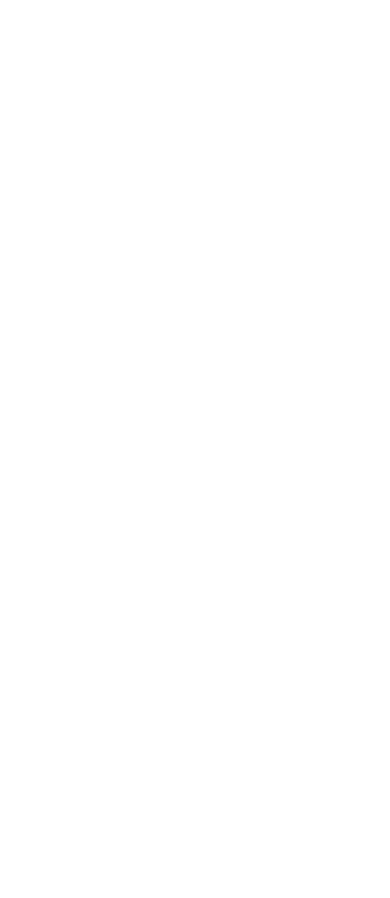
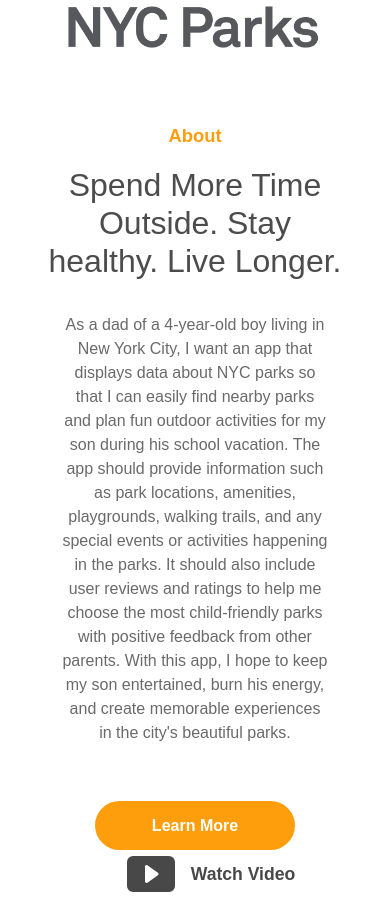
Before and after one commit to JoseC620/hackathon-team-5, a React (Create React App) app: page / in a window 390 px wide. Shown: the part 1220-2118 px from the top of the page. Before the commit the page ends 844 px from the top, so only its background shows below. Built offline with nearby package versions, Linux system fonts and the light colour scheme.

Commit message:
implemented About page, added more css styling, will explore functionality possibilites with team.

```diff
--- a/src/App.css
+++ b/src/App.css
@@ -375,38 +375,34 @@
   .primary-subheading {
     text-align: center;
   }
-    .watch-video-button {
-      margin-left: 0rem !important;
-      margin-top: 1rem;
-      font-size: 1rem !important;
-    }
-    .watch-video-button svg {
-      margin-right: 0.5rem !important;
-    }
+
   .about-section-image-container {
     margin-right: 0rem !important;
   }
-    .work-section-wrapper {
-      margin-top: 5rem !important;
+
+
+  .watch-video-button {
+    margin-left: 2rem;
+    background-color: transparent;
+    outline: none;
+    border: none;
+    border-radius: 5rem;
+    font-size: 1.1rem;
+    cursor: pointer;
+    font-weight: 600;
+    color: #484848;
+    transition: 0.2s;
+    display: flex;
+    align-items: center;
+    justify-content: center;
   }
-    .work-section-bottom {
-      margin-top: 1rem !important;
+  .watch-video-button svg {
+    font-size: 3rem;
+    margin-right: 1rem;
   }
-    .contact-form-container {
-      padding: 0.5rem !important;
-      flex-direction: column;
-      justify-content: center;
-      align-items: center;
-      border-radius: 1rem !important;
-    }
-    .contact-form-container input {
-      font-size: 1rem !important;
-      max-width: 100%;
-      padding: 0.5rem 1rem !important;
-      margin-bottom: 0.8rem !important;
-      text-align: center;
-    }
-    .footer-wrapper {
+
+
+  /* .footer-wrapper {
     flex-direction: column;
   }
   .footer-section-two {
@@ -415,7 +411,8 @@
   }
   .footer-section-columns {
     margin: 1rem 0rem;
-    }
+  } */
+
   .App {
     max-width: 95vw;
   }
--- a/src/App.js
+++ b/src/App.js
@@ -3,12 +3,14 @@
 import { BrowserRouter as Router, Routes, Route } from 'react-router-dom';
 import Nav from './Components/Nav';
 import Home from './Pages/Home';
+import About from './Pages/About';
 
 function App() {
   return (
     <div className="App">
       <Router>
         <Home />
+        <About />
       {/* <Nav /> */}
       </Router>
     </div>
--- /dev/null
+++ b/src/Pages/About.js
@@ -0,0 +1,37 @@
+import AboutBackground from '../assets/about-background.png';
+import AboutBackgroundImage from '../assets/about-background-image.png';
+import { BsPlayBtnFill } from 'react-icons/bs';
+
+export default function About() {
+  return (
+    <div>
+      <div className="about-section-container">
+      <div className="about-background-image-container">
+        <img src={AboutBackground} alt="" />
+      </div>
+      <div className="about-section-image-container">
+        <img src={AboutBackgroundImage} alt="" />
+      </div>
+      <div className="about-section-text-container">
+        <p className="primary-subheading">About</p>
+        <h1 className="primary-heading">
+          Spend More Time Outside. Stay healthy. Live Longer.
+        </h1>
+        <p className="primary-text">
+        As a dad of a 4-year-old boy living in New York City, I want an app that displays data about NYC parks so that I can easily find nearby parks and plan fun outdoor activities for my son during his school vacation. The app should provide information such as park locations, amenities, playgrounds, walking trails, and any special events or activities happening in the parks. It should also include user reviews and ratings to help me choose the most child-friendly parks with positive feedback from other parents. With this app, I hope to keep my son entertained, burn his energy, and create memorable experiences in the city's beautiful parks.
+        </p>
+        {/* <p className="primary-text">
+          Non tincidunt magna non et elit. Dolor turpis molestie dui magnis
+          facilisis at fringilla quam. OTHER USER STORIES OR TESIMONIALS.
+        </p> */}
+        <div className="about-buttons-container">
+          <button className="secondary-button">Learn More</button>
+          <button className="watch-video-button">
+            <BsPlayBtnFill /> Watch Video
+          </button>
+          </div>
+      </div>
+     </div>
+    </div>
+  );
+}
```
Also changed, not shown: src/assets/about-background-image.png (added), src/assets/about-background.png (added). Lines whose indentation alone changed are shown as unchanged.
